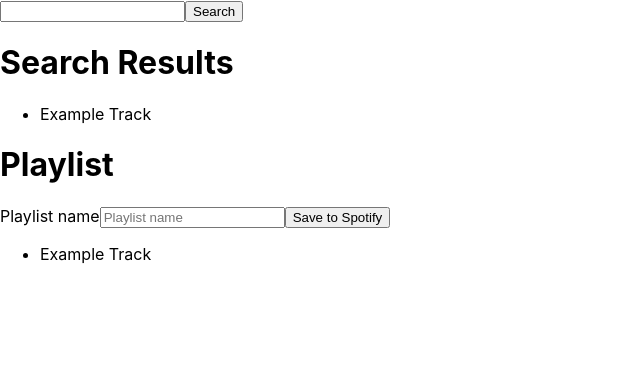
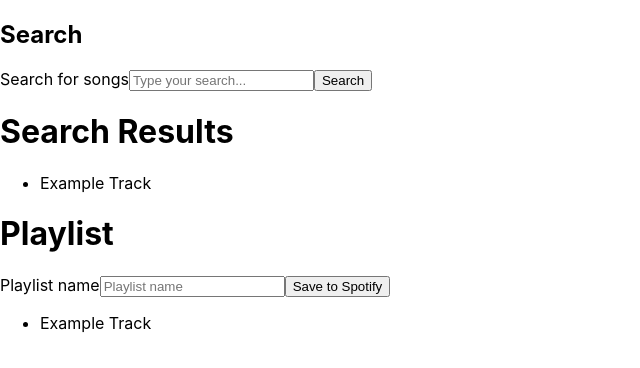
Before and after one commit to ecarriger/jammming, a React (Create React App) app: page / in a window 1280 px wide. Shown: the top 368 px of the page, without its empty margins (0-640 px from the left). Built offline with nearby package versions, Linux system fonts and the light colour scheme.

Commit message:
Modify search bar section with label and header

```diff
--- a/src/components/SearchBar.js
+++ b/src/components/SearchBar.js
@@ -2,10 +2,15 @@ import React from 'react';
 
 const SearchBar = () => {
     return (
-        <form>
-            <input type="text" />
-            <input type="submit" value="Search" />
-        </form>
+        <section>
+            <h2>Search</h2>
+            <form>
+                <label for="search-bar">Search for songs</label>
+                <input type="text" id="search-bar" name="search-bar" placeholder="Type your search..." />
+                <input type="submit" value="Search" />
+            </form>
+        </section>
+
     );
 };
 
```
